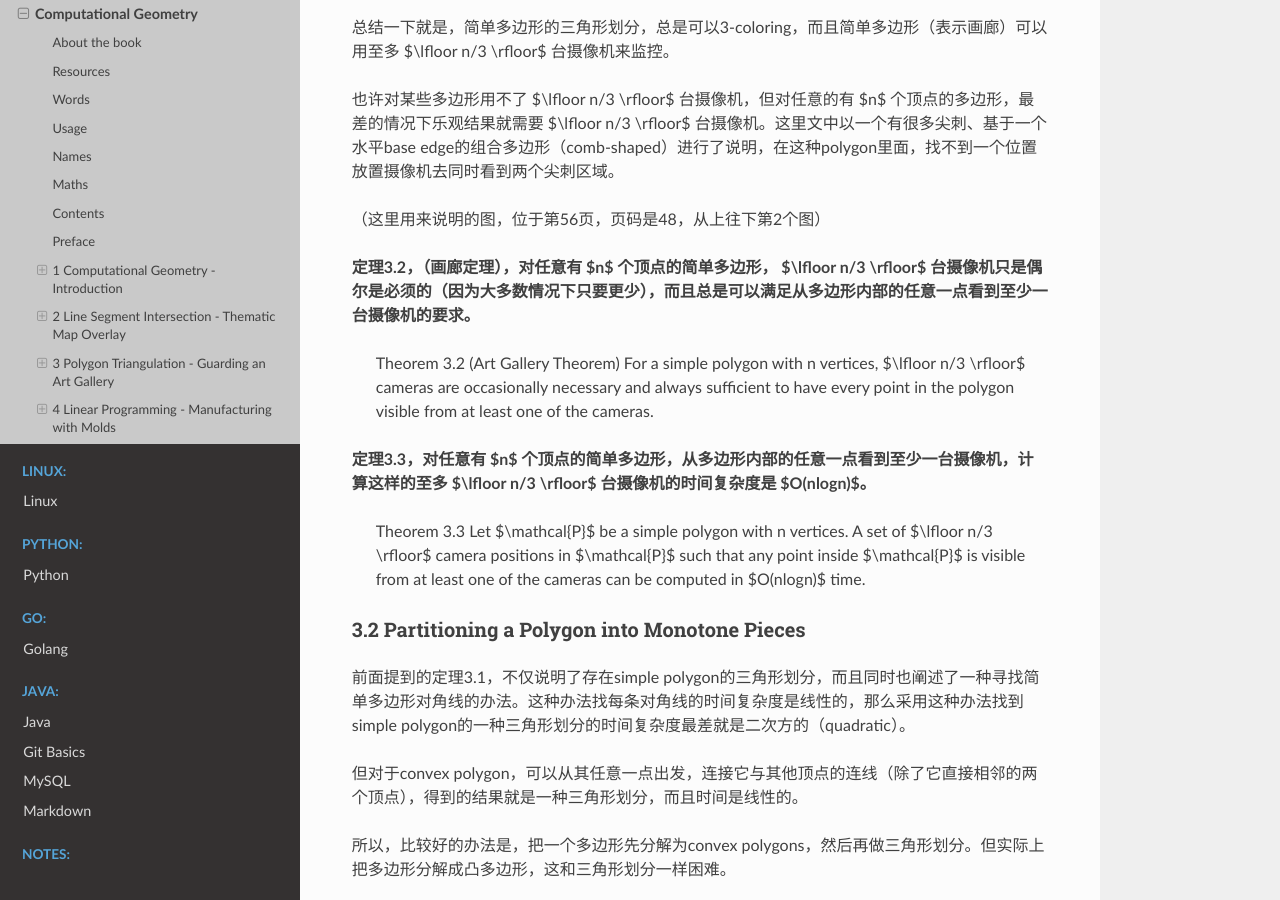
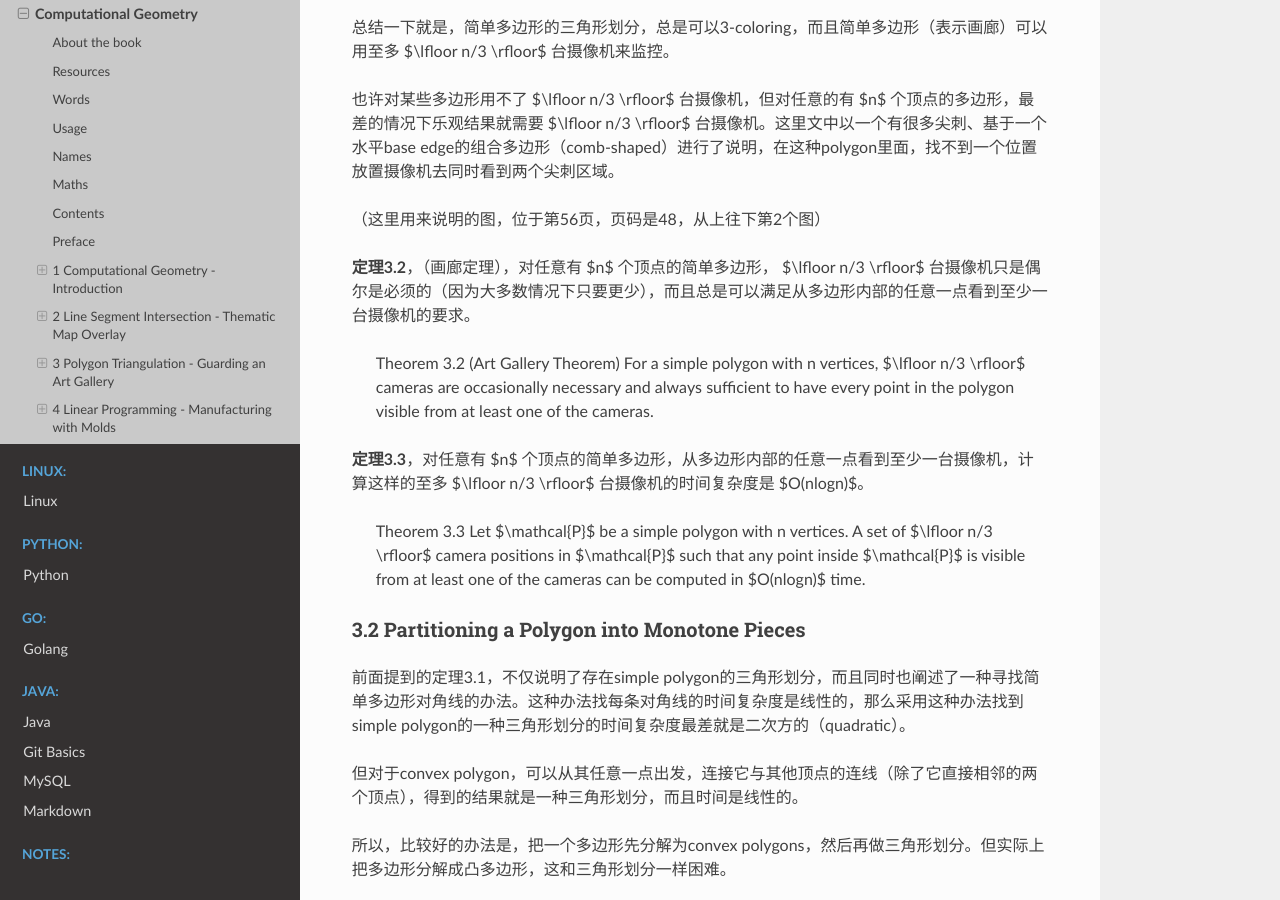
Before and after one commit to Pyrad/pyradnotes, a Sphinx documentation site: the page built from source/Geometry/ComputationalGeometryAA3rd.md, in a window 1280 px wide and 900 px high, scrolled down 27166 px. Built offline with Sphinx 7.4.7 and the Read the Docs theme 2.0.0, drawn with Linux system fonts in a browser that asks for light colours; some of the changed text lies outside the part shown.

Commit message:
CGAA3 Adjust format

```diff
--- a/source/Geometry/ComputationalGeometryAA3rd.md
+++ b/source/Geometry/ComputationalGeometryAA3rd.md
@@ -976,7 +976,7 @@ problem，第7章用它来计算Voronoi diagram（维诺图） of a set of point
 
 三角形划分通常不是唯一的。但三角形是否总是存在？三角形划分之后有多少个三角形？
 
-**定理3.1，每一个简单多边形存在一个三角形划分，并且一个有 $n$ 个顶点的简单多边形可以划分为 $n-2$ 个三角形。**
+**定理3.1**，每一个简单多边形存在一个三角形划分，并且一个有 $n$ 个顶点的简单多边形可以划分为 $n-2$ 个三角形。
 
 > Theorem 3.1 Every simple polygon admits a triangulation, and any triangulation of a simple polygon with n vertices consists of exactly n−2 triangles.
 
@@ -1015,13 +1015,13 @@ problem，第7章用它来计算Voronoi diagram（维诺图） of a set of point
 
 
 
-**定理3.2，（画廊定理），对任意有 $n$ 个顶点的简单多边形， $\lfloor n/3 \rfloor$ 台摄像机只是偶尔是必须的（因为大多数情况下只要更少），而且总是可以满足从多边形内部的任意一点看到至少一台摄像机的要求。**
+**定理3.2**，（画廊定理），对任意有 $n$ 个顶点的简单多边形， $\lfloor n/3 \rfloor$ 台摄像机只是偶尔是必须的（因为大多数情况下只要更少），而且总是可以满足从多边形内部的任意一点看到至少一台摄像机的要求。
 
 > Theorem 3.2 (Art Gallery Theorem) For a simple polygon with n vertices, $\lfloor n/3 \rfloor$ cameras are occasionally necessary and always sufficient to have every point in the polygon visible from at least one of the cameras.
 
 
 
-**定理3.3，对任意有 $n$ 个顶点的简单多边形，从多边形内部的任意一点看到至少一台摄像机，计算这样的至多 $\lfloor n/3 \rfloor$ 台摄像机的时间复杂度是 $O(nlogn)$。**
+**定理3.3**，对任意有 $n$ 个顶点的简单多边形，从多边形内部的任意一点看到至少一台摄像机，计算这样的至多 $\lfloor n/3 \rfloor$ 台摄像机的时间复杂度是 $O(nlogn)$。
 
 > Theorem 3.3 Let $\mathcal{P}$  be a simple polygon with n vertices. A set of $\lfloor n/3 \rfloor$ camera positions in $\mathcal{P}$ such that any point inside $\mathcal{P}$ is visible from at least one of the cameras can be computed in $O(nlogn)$ time.
 
```
